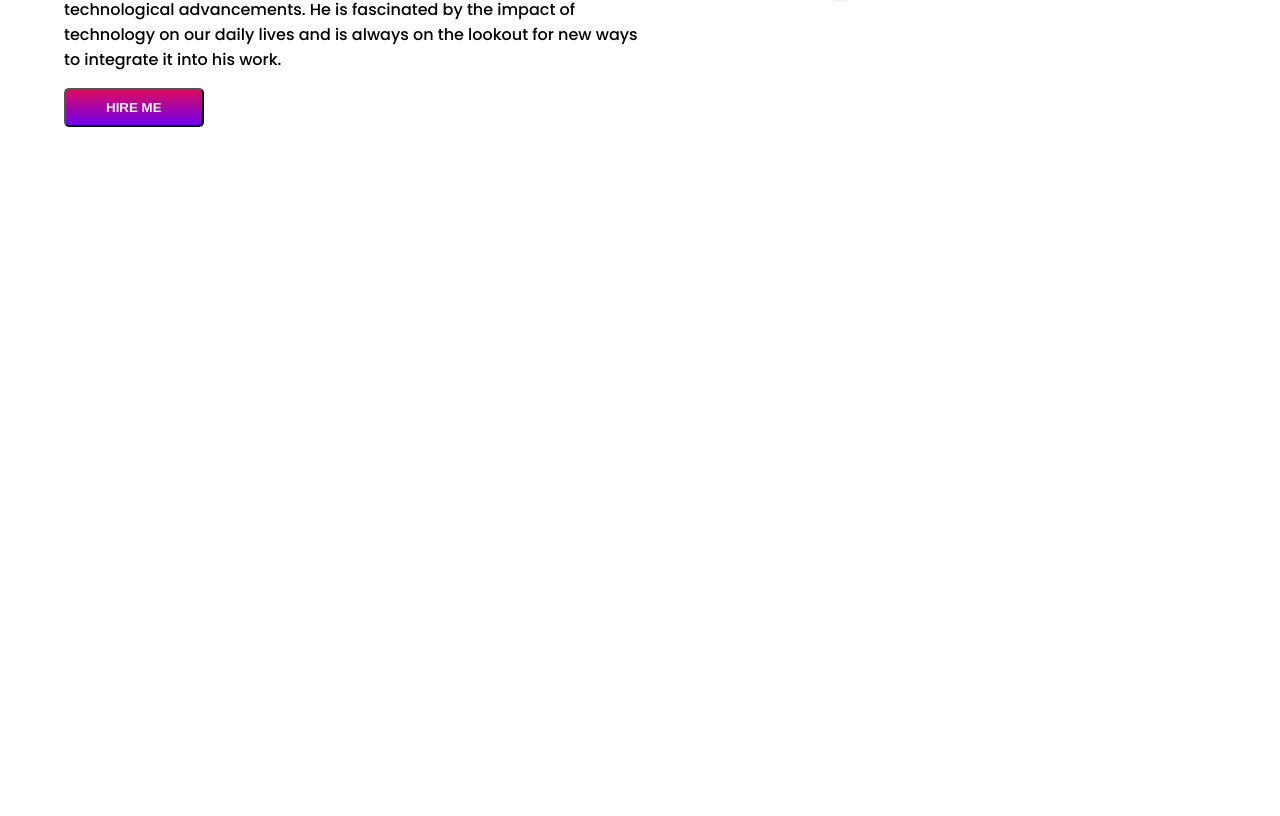
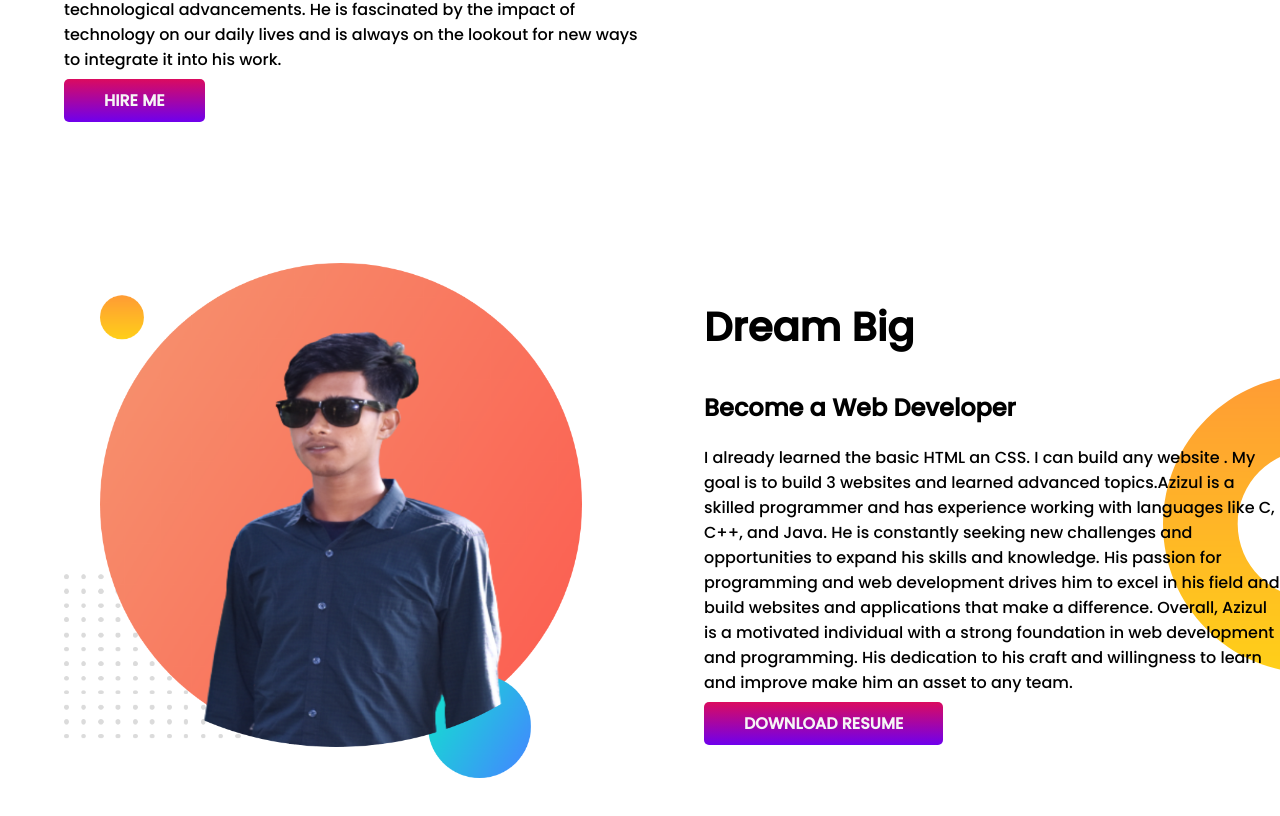
Before and after one commit to azizul-haq/Developer-Portfolio, a plain HTML site: page index.html in a window 1280 px wide. Shown: the part 552-1368 px from the top of the page. Before the commit the page ends 800 px from the top, so only its background shows below. Drawn offline with Linux system fonts and the light colour scheme.

Commit message:
dream big section

```diff
--- a/index.html
+++ b/index.html
@@ -13,6 +13,8 @@
     <link href="https://fonts.googleapis.com/css2?family=Poppins:wght@500&family=Roboto:wght@500&display=swap" rel="stylesheet">
 </head>
 <body>
+    <!-- top-banner section start -->
+
     <section class="top-banner container">
         <div class="half-width">
             <h1>Welcome To</h1>
@@ -22,11 +24,26 @@
 
                 Apart from his studies and work, Azizul enjoys watching movies, shopping, and staying up-to-date with the latest technological advancements. He is fascinated by the impact of technology on our daily lives and is always on the lookout for new ways to integrate it into his work.</p>
 
-                <button class="link-btn">HIRE ME</button>
+                <a href="" class="link-btn" target="_blank">HIRE ME</a>
         </div>
         <div class="half-width">
             <img src="/images/my-bg2 .png" alt="">
         </div>
     </section>
+    <!-- top-banner section end -->
+    <!-- dream-big section starts -->
+    <section class="dream-big container">
+        <div class="half-width">
+            <img src="/images/my-bg (1).png" alt="">
+        </div>
+        <div class="half-width">
+            <h1>Dream Big</h1>
+            <h2>Become a Web Developer</h2>
+            <p>I already learned the basic HTML an CSS. I can build any website . My goal is to build 3 websites and learned advanced topics.Azizul is a skilled programmer and has experience working with languages like C, C++, and Java. He is constantly seeking new challenges and opportunities to expand his skills and knowledge. His passion for programming and web development drives him to excel in his field and build websites and applications that make a difference.
+
+                Overall, Azizul is a motivated individual with a strong foundation in web development and programming. His dedication to his craft and willingness to learn and improve make him an asset to any team.</p>
+           <a href="" class="link-btn" target="_blank">DOWNLOAD RESUME</a>
+        </div>
+    </section>
 </body>
 </html>
--- a/style.css
+++ b/style.css
@@ -13,17 +13,23 @@ h1{
 }
 .container{
     display: flex;
+    margin-bottom: 150px;
 }
 .top-banner{
     background-image: url(/images/top-banner.png);
     background-repeat: no-repeat;
+}
+.dream-big{
+    background-image: url(/images/dream-bg.png);
+    background-repeat: no-repeat;
+    background-position: right;
 }
 .half-width{
     width: 50%;
     padding-left: 5%;
 }
 .half-width img{
-    width: 100%;
+    width: 90%;
 }
 
 .link-btn{
```
